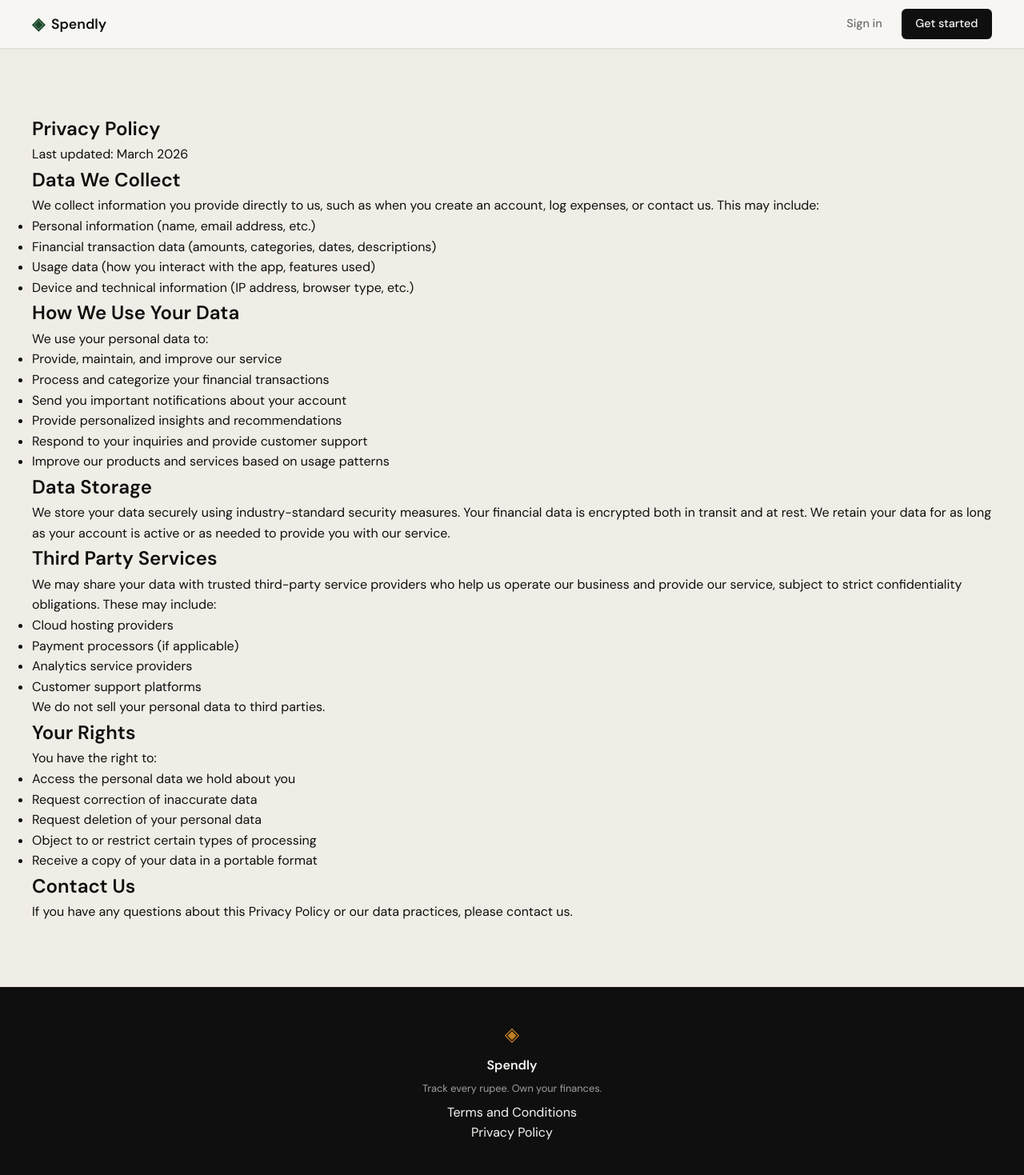
After one commit to abdullahmaqsood-dev/spendly, a Flask app: page /privacy in a window 1280 px wide. The commit adds this page. Shown: the whole page at 80% size. Run offline with Flask 3, Linux system fonts and the light colour scheme.

Commit message:
landing: add privacy policy page and route

```diff
--- a/app.py
+++ b/app.py
@@ -25,6 +25,11 @@ def login():
 @app.route("/terms")
 def terms():
     return render_template("terms.html")
+
+
+@app.route("/privacy")
+def privacy():
+    return render_template("privacy.html")
 
 
 # ------------------------------------------------------------------ #
--- a/templates/base.html
+++ b/templates/base.html
@@ -36,7 +36,7 @@
             <p class="footer-copy">Track every rupee. Own your finances.</p>
             <p>
                 <a href="/terms">Terms and Conditions</a><br>
-                <a href="#">Privacy Policy</a>
+                <a href="/privacy">Privacy Policy</a>
             </p>
         </div>
     </footer>
--- /dev/null
+++ b/templates/privacy.html
@@ -0,0 +1,71 @@
+{% extends "base.html" %}
+
+{% block title %}Spendly — Privacy Policy{% endblock %}
+
+{% block content %}
+<style>
+    .privacy-section {
+        background: var(--paper-warm);
+        border-top: 1px solid var(--border);
+        border-bottom: 1px solid var(--border);
+        padding: 5rem 2rem;
+    }
+    .privacy-inner {
+        max-width: var(--max-width);
+        margin: 0 auto;
+    }
+</style>
+
+<section class="privacy-section">
+    <div class="privacy-inner">
+        <h1>Privacy Policy</h1>
+        <p>Last updated: March 2026</p>
+
+        <h2>Data We Collect</h2>
+        <p>We collect information you provide directly to us, such as when you create an account, log expenses, or contact us. This may include:</p>
+        <ul>
+            <li>Personal information (name, email address, etc.)</li>
+            <li>Financial transaction data (amounts, categories, dates, descriptions)</li>
+            <li>Usage data (how you interact with the app, features used)</li>
+            <li>Device and technical information (IP address, browser type, etc.)</li>
+        </ul>
+
+        <h2>How We Use Your Data</h2>
+        <p>We use your personal data to:</p>
+        <ul>
+            <li>Provide, maintain, and improve our service</li>
+            <li>Process and categorize your financial transactions</li>
+            <li>Send you important notifications about your account</li>
+            <li>Provide personalized insights and recommendations</li>
+            <li>Respond to your inquiries and provide customer support</li>
+            <li>Improve our products and services based on usage patterns</li>
+        </ul>
+
+        <h2>Data Storage</h2>
+        <p>We store your data securely using industry-standard security measures. Your financial data is encrypted both in transit and at rest. We retain your data for as long as your account is active or as needed to provide you with our service.</p>
+
+        <h2>Third Party Services</h2>
+        <p>We may share your data with trusted third-party service providers who help us operate our business and provide our service, subject to strict confidentiality obligations. These may include:</p>
+        <ul>
+            <li>Cloud hosting providers</li>
+            <li>Payment processors (if applicable)</li>
+            <li>Analytics service providers</li>
+            <li>Customer support platforms</li>
+        </ul>
+        <p>We do not sell your personal data to third parties.</p>
+
+        <h2>Your Rights</h2>
+        <p>You have the right to:</p>
+        <ul>
+            <li>Access the personal data we hold about you</li>
+            <li>Request correction of inaccurate data</li>
+            <li>Request deletion of your personal data</li>
+            <li>Object to or restrict certain types of processing</li>
+            <li>Receive a copy of your data in a portable format</li>
+        </ul>
+
+        <h2>Contact Us</h2>
+        <p>If you have any questions about this Privacy Policy or our data practices, please contact us.</p>
+    </div>
+</section>
+{% endblock %}
```
